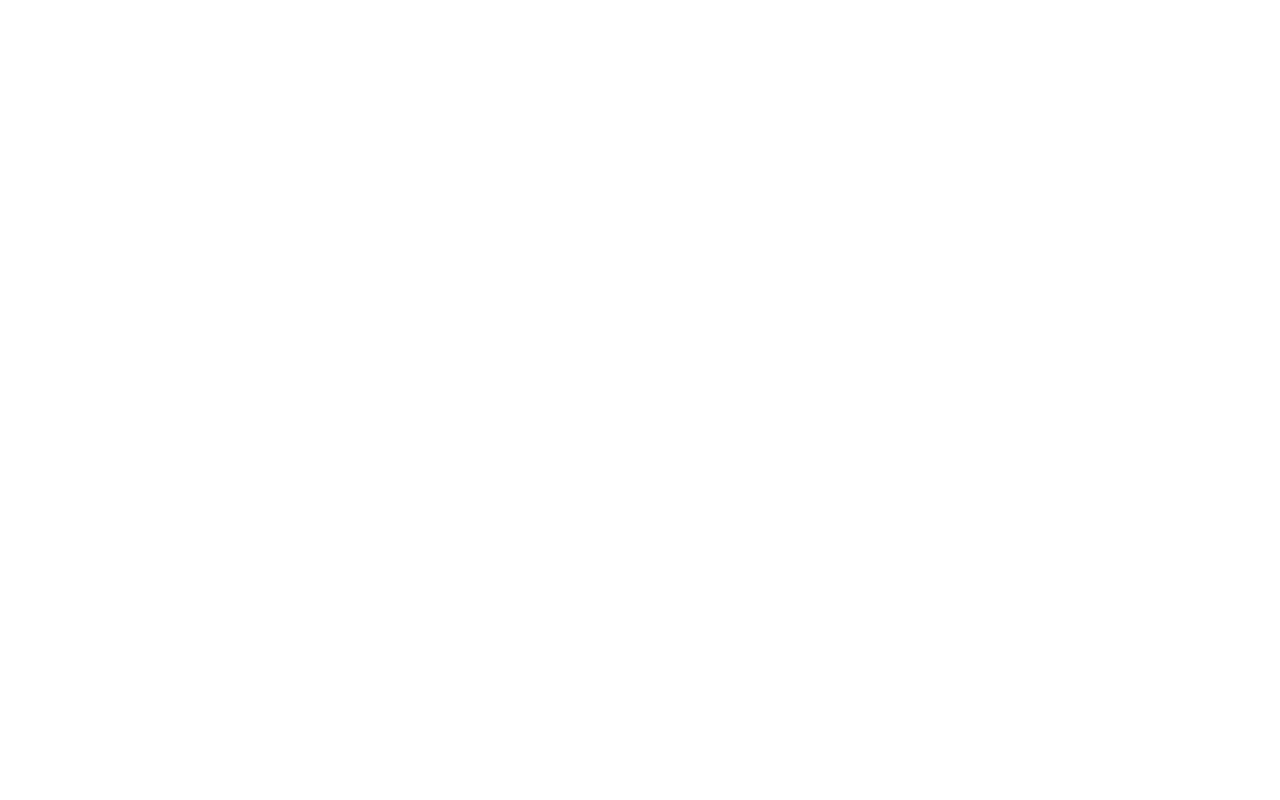
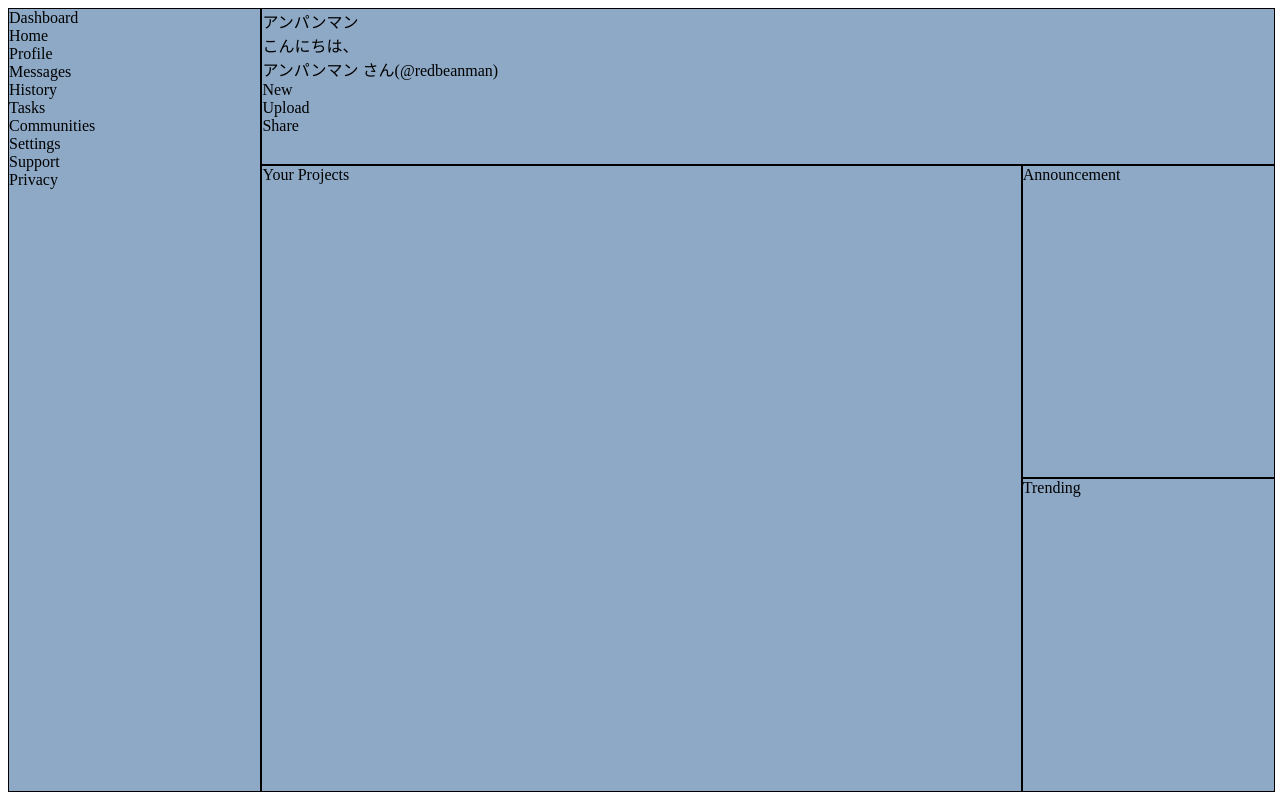
Before and after one commit to kodingkin/dsahboard, a plain HTML site: page index.html in a window 1280 px wide. Drawn offline with Linux system fonts and the light colour scheme.

Commit message:
add basic grid layout

```diff
--- a/index.html
+++ b/index.html
@@ -3,7 +3,7 @@
 <head>
     <meta charset="UTF-8">
     <meta name="viewport" content="width=device-width, initial-scale=1.0">
-    <title>Document</title>
+    <title>Dashboard</title>
     <link rel="stylesheet" href="style.css">
 </head>
 <body>
@@ -11,46 +11,46 @@
         <div class="side-bar">
             <div class="icon">
                 <div class="img"></div>
-                <div class="text"></div>
+                <div class="text">Dashboard</div>
             </div>
             <div class="upper-button">
                 <div class="button button1">
                     <div class="img"></div>
-                    <div class="text"></div>
+                    <div class="text">Home</div>
                 </div>
                 <div class="button button2">
                     <div class="img"></div>
-                    <div class="text"></div>
+                    <div class="text">Profile</div>
                 </div>
                 <div class="button button3">
                     <div class="img"></div>
-                    <div class="text"></div>
+                    <div class="text">Messages</div>
                 </div>
                 <div class="button button4">
                     <div class="img"></div>
-                    <div class="text"></div>
+                    <div class="text">History</div>
                 </div>
                 <div class="button button5">
                     <div class="img"></div>
-                    <div class="text"></div>
+                    <div class="text">Tasks</div>
                 </div>
                 <div class="button button6">
                     <div class="img"></div>
-                    <div class="text"></div>
+                    <div class="text">Communities</div>
                 </div>
             </div>
             <div class="lower-button">
                 <div class="button button1">
                     <div class="img"></div>
-                    <div class="text"></div>
+                    <div class="text">Settings</div>
                 </div>
                 <div class="button button2">
                     <div class="img"></div>
-                    <div class="text"></div>
+                    <div class="text">Support</div>
                 </div>
                 <div class="button button3">
                     <div class="img"></div>
-                    <div class="text"></div>
+                    <div class="text">Privacy</div>
                 </div>
             </div>
         </div>
@@ -62,20 +62,21 @@
             <div class="acount">
                 <div class="notice-img"></div>
                 <div class="icon-img"></div>
-                <div class="user-name"></div>
+                <div class="user-name">アンパンマン</div>
             </div>
             <div class="greetings">
                 <div class="user-icon"></div>
-                <div class="small-greetings"></div>
-                <div class="greetings"></div>
+                <div class="small-greetings">こんにちは、</div>
+                <div class="greetings">アンパンマン さん(@redbeanman)</div>
             </div>
             <div class="buttons">
-                <div class="button button1"></div>
-                <div class="button button2"></div>
-                <div class="button button3"></div>
+                <div class="button button1">New</div>
+                <div class="button button2">Upload</div>
+                <div class="button button3">Share</div>
             </div>
         </div>
         <div class="contents">
+            <div class="contents-header">Your Projects</div>
             <div class="content content1">
                 <div class="header"></div>
                 <div class="text"></div>
@@ -120,7 +121,7 @@
             </div>
         </div>
         <div class="announcement">
-            <div class="header"></div>
+            <div class="header">Announcement</div>
             <div class="container">
                 <div class="announce announce1"></div>
                 <div class="announce announce2"></div>
@@ -128,7 +129,7 @@
             </div>
         </div>
         <div class="trending">
-            <div class="header"></div>
+            <div class="header">Trending</div>
             <div class="content">
                 <div class="trending trending1"></div>
                 <div class="trending trending2"></div>
--- a/style.css
+++ b/style.css
@@ -0,0 +1,24 @@
+.page-container {
+    width: 99vw;
+    height: 98vh;
+    display: grid;
+    grid-template-columns: 1fr 3fr 1fr;
+    grid-template-rows: 1fr 2fr 2fr;
+}
+
+.page-container > div {
+    border: black 1px solid;
+    background-color: rgb(141, 169, 198);
+}
+
+.side-bar {
+    grid-area: 1 / 1 / 4 / 2;;
+}
+
+.header {
+    grid-area: 1 / 2 / 2 / 4;
+}
+
+.contents {
+    grid-area: 2 / 2 / 4 / 3;
+}
```
